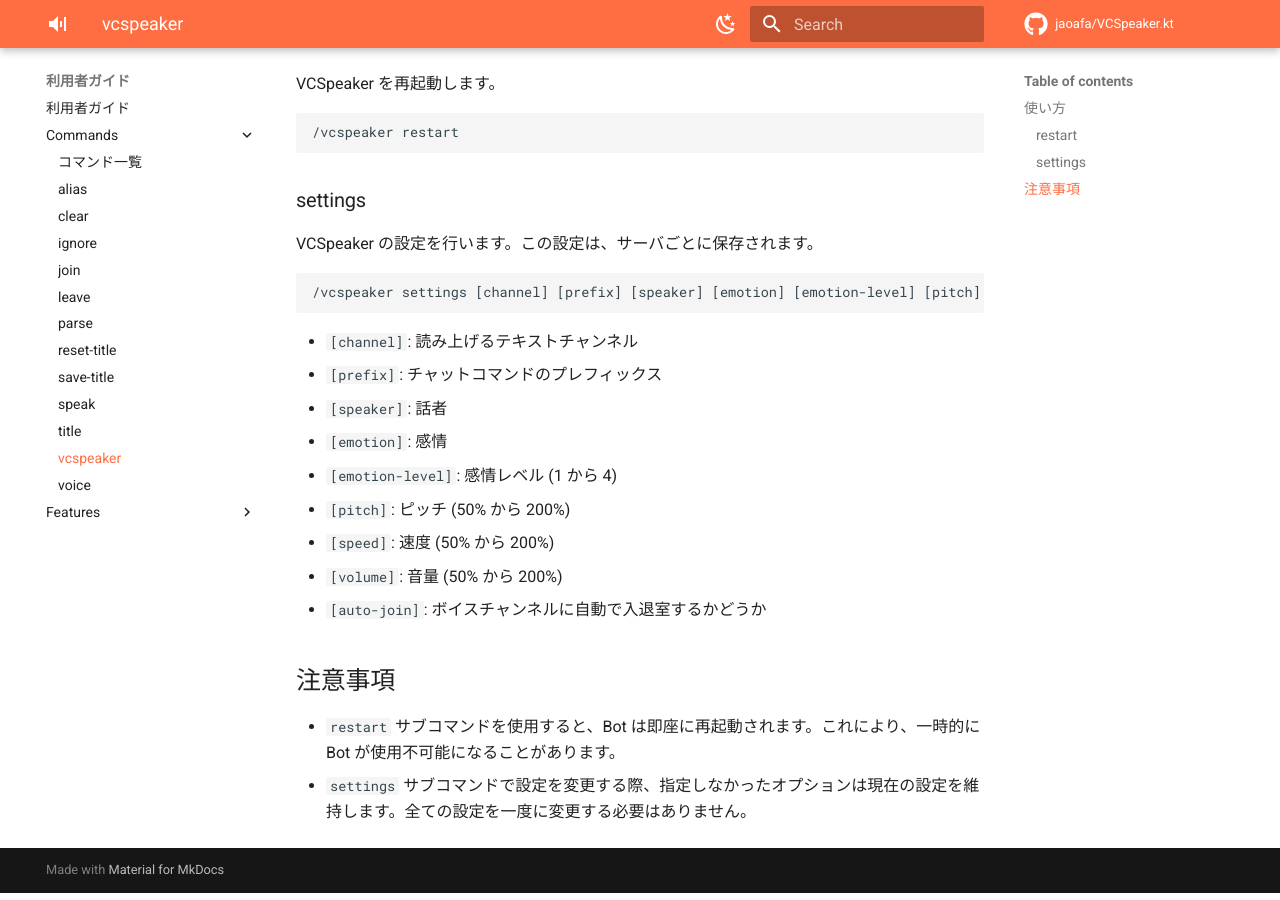
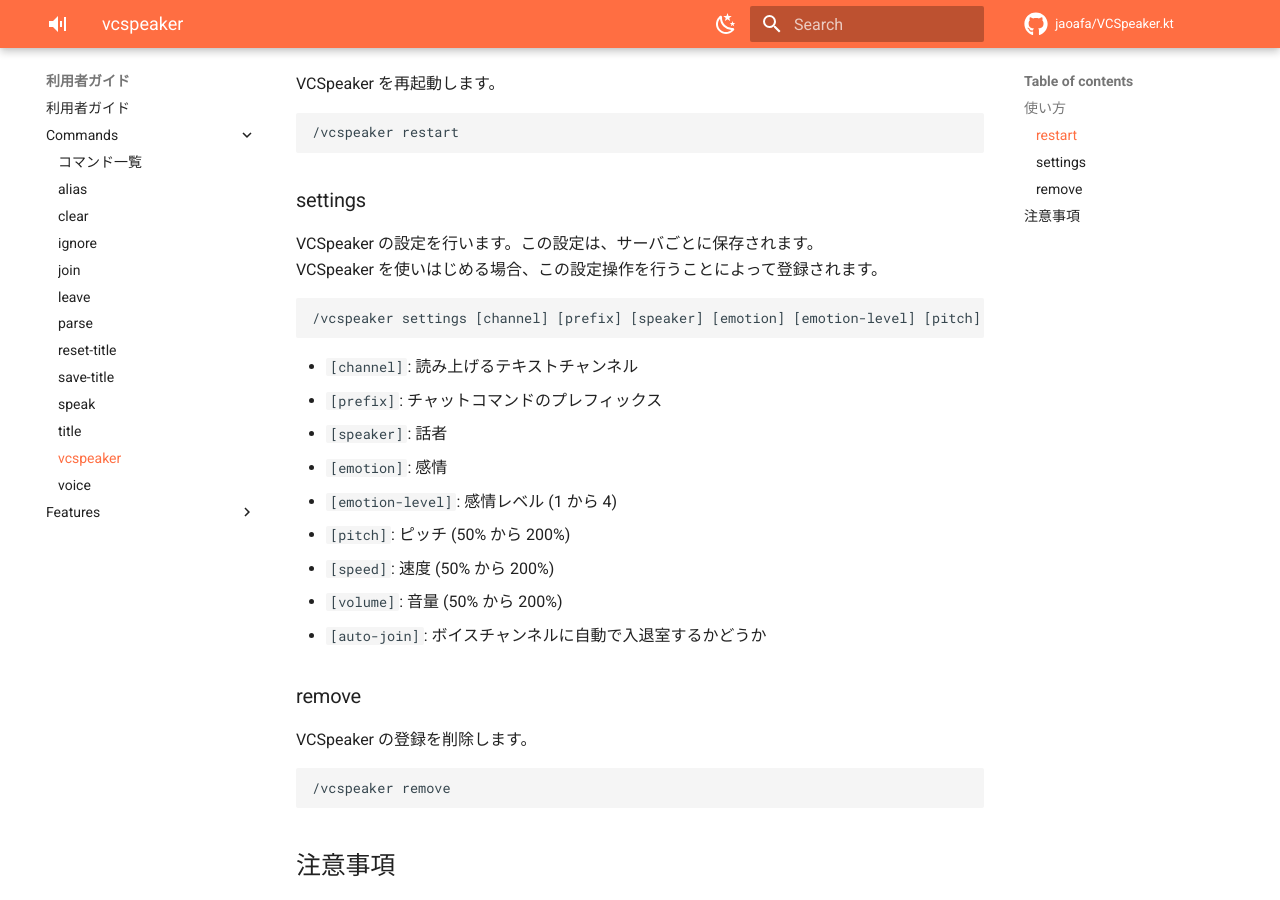
Before and after one commit to jaoafa/VCSpeaker.kt, an MkDocs documentation site: the page built from docs/for-users/commands/vcspeaker.md, in a window 1280 px wide and 900 px high, scrolled down 370 px. Built offline with MkDocs 1.6.1 and Material for MkDocs 9.7.7, drawn with Linux system fonts in a browser that asks for light colours; comment, search, counter and statistics services are not loaded.

Commit message:
docs: ドキュメントの更新

````diff
--- a/docs/for-users/commands/vcspeaker.md
+++ b/docs/for-users/commands/vcspeaker.md
@@ -16,6 +16,7 @@
 ### settings
 
 VCSpeaker の設定を行います。この設定は、サーバごとに保存されます。
+VCSpeaker を使いはじめる場合、この設定操作を行うことによって登録されます。
 
 ```text
 /vcspeaker settings [channel] [prefix] [speaker] [emotion] [emotion-level] [pitch] [speed] [volume] [auto-join]
@@ -31,6 +32,14 @@
 - `[volume]`: 音量 (50% から 200%)
 - `[auto-join]`: ボイスチャンネルに自動で入退室するかどうか
 
+### remove
+
+VCSpeaker の登録を削除します。
+
+```text
+/vcspeaker remove
+```
+
 ## 注意事項
 
 - `restart` サブコマンドを使用すると、Bot は即座に再起動されます。これにより、一時的に Bot が使用不可能になることがあります。
````
